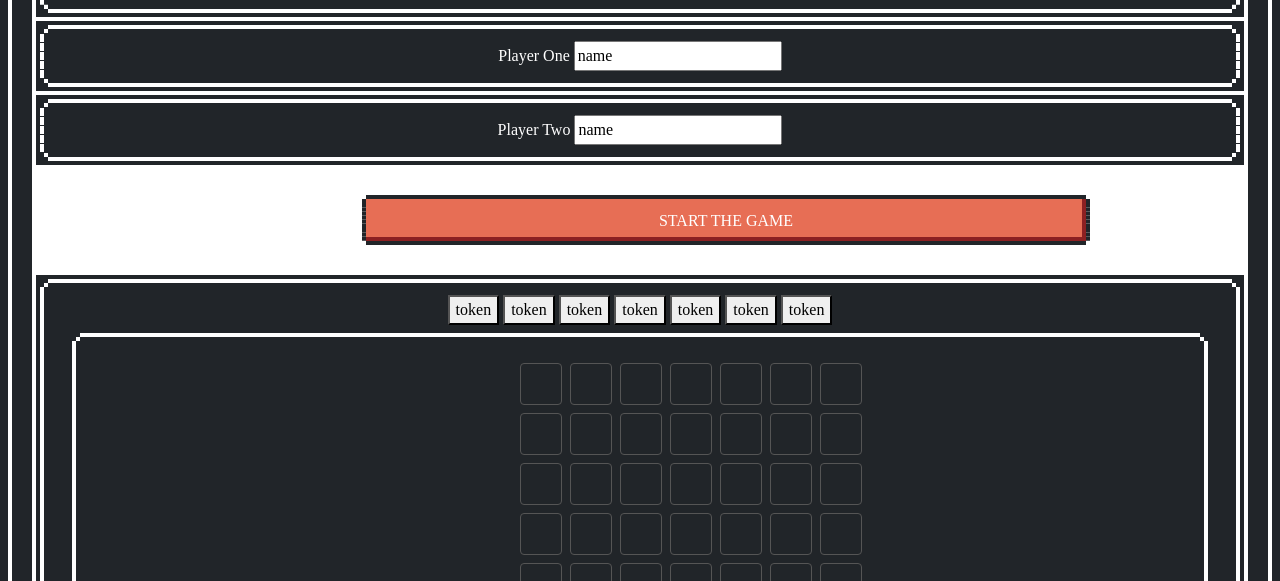
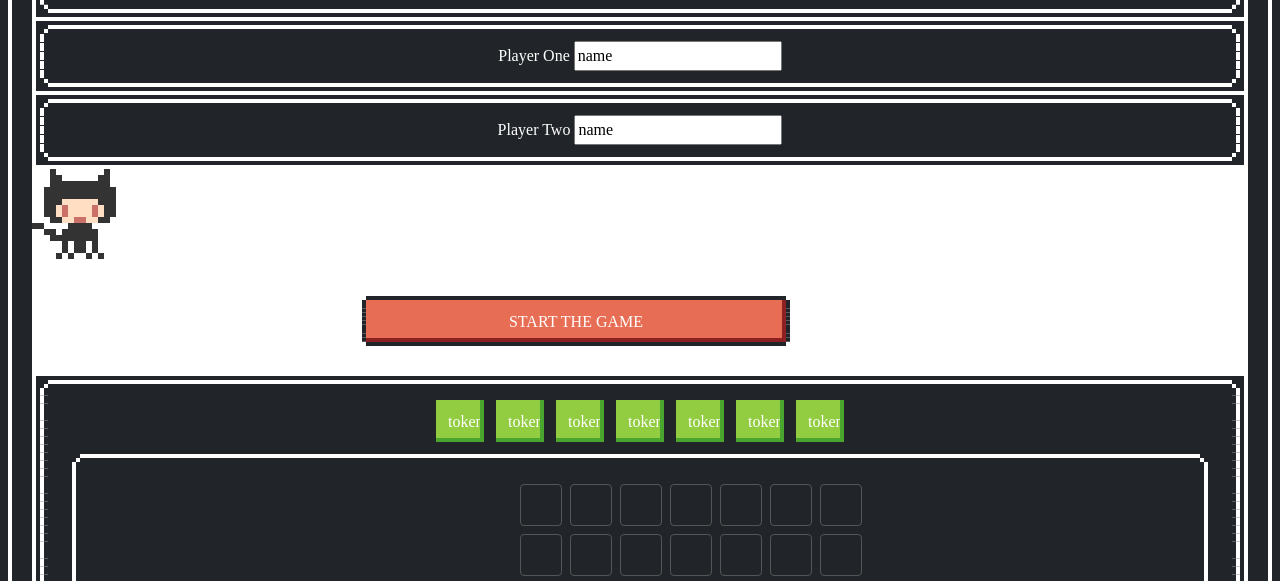
Before and after one commit to pascual143/CONNECT4-GA-WDI-Project-1, a plain HTML site: page connect4/index.html in a window 1280 px wide. Shown: the part 208-789 px from the top of the page. Drawn offline with nearby package versions, Linux system fonts and the light colour scheme.

Commit message:
project finished last touch

```diff
--- a/connect4/index.html
+++ b/connect4/index.html
@@ -23,26 +23,25 @@
         <input type="text" name="" value="name">
       </div>
     </head>
+    <i class="nes-octocat animate"></i>
 <div class="begin">
+		<button id="begin" class="nes-btn is-error">START THE GAME</button>
 
-
-		<button id="begin" class="nes-btn is-error">START THE GAME</button>
 </div>
     <div id="grid">
 			<div id="gameInfo">
 			</div>
+
 			<div id="gameTable" class="nes-container is-rounded is-dark is-centered">
           <div class="buttons">
-						<button class="coin-btn" data-col="0">token</button>
-						<button class="coin-btn" data-col="1">token</button>
-						<button class="coin-btn" data-col="2">token</button>
-				 	  <button class="coin-btn" data-col="3">token</button>
-					  <button class="coin-btn" data-col="4">token</button>
-						<button class="coin-btn" data-col="5">token</button>
-						<button class="coin-btn" data-col="6">token</button>
+						<button class="nes-btn is-success" data-col="0">token</button>
+						<button class="nes-btn is-success" data-col="1">token</button>
+						<button class="nes-btn is-success" data-col="2">token</button>
+				 	  <button class="nes-btn is-success" data-col="3">token</button>
+					  <button class="nes-btn is-success" data-col="4">token</button>
+						<button class="nes-btn is-success" data-col="5">token</button>
+						<button class="nes-btn is-success" data-col="6">token</button>
          </div>
-
-
 
           <div class="nes-container is-rounded is-dark i">
               <div class="gridCenter">
--- a/connect4/style/style.css
+++ b/connect4/style/style.css
@@ -36,7 +36,7 @@ body {
 }
 
 .player2 {
-  background-color: #DD00FF;
+  background-color: #DDFF00;
 }
 
 .grid {
@@ -46,9 +46,16 @@ body {
   margin: 4px;
   border-radius: 4px;
 }
+.nes-octocat, #begin{
+align-items: baseline;
+}
 .nes-btn {
   height: 42px;
-  width: 720px;
+  width: 420px;
+}
+.is-success {
+  height: 42px;
+  width: 48px;
 }
 .begin {
   justify-content: center;
@@ -72,3 +79,7 @@ footer {
     padding: 20px;
     justify-content: center;
 }
+.nes-mario {
+  height: 42px;
+  width: 42px;
+}
```
